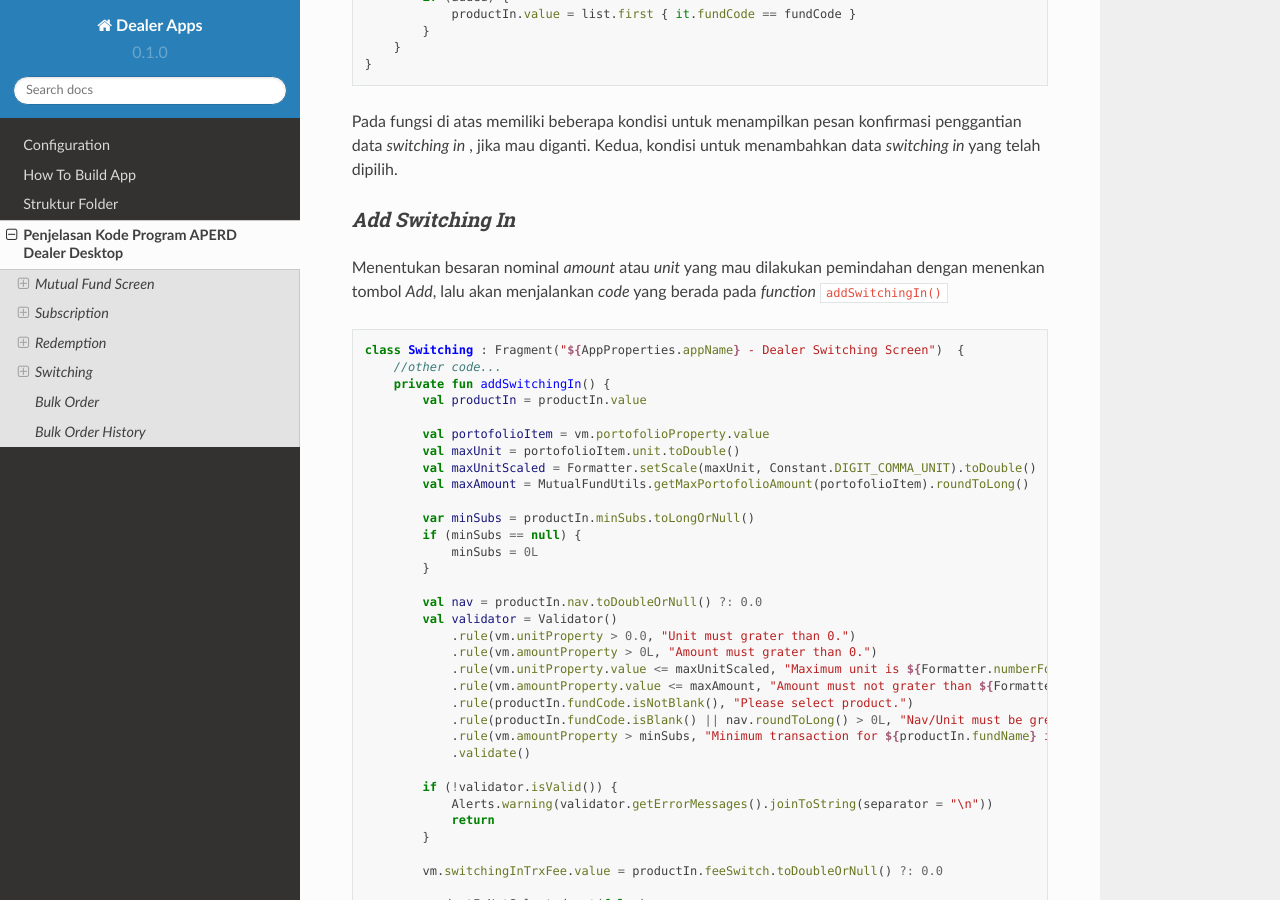
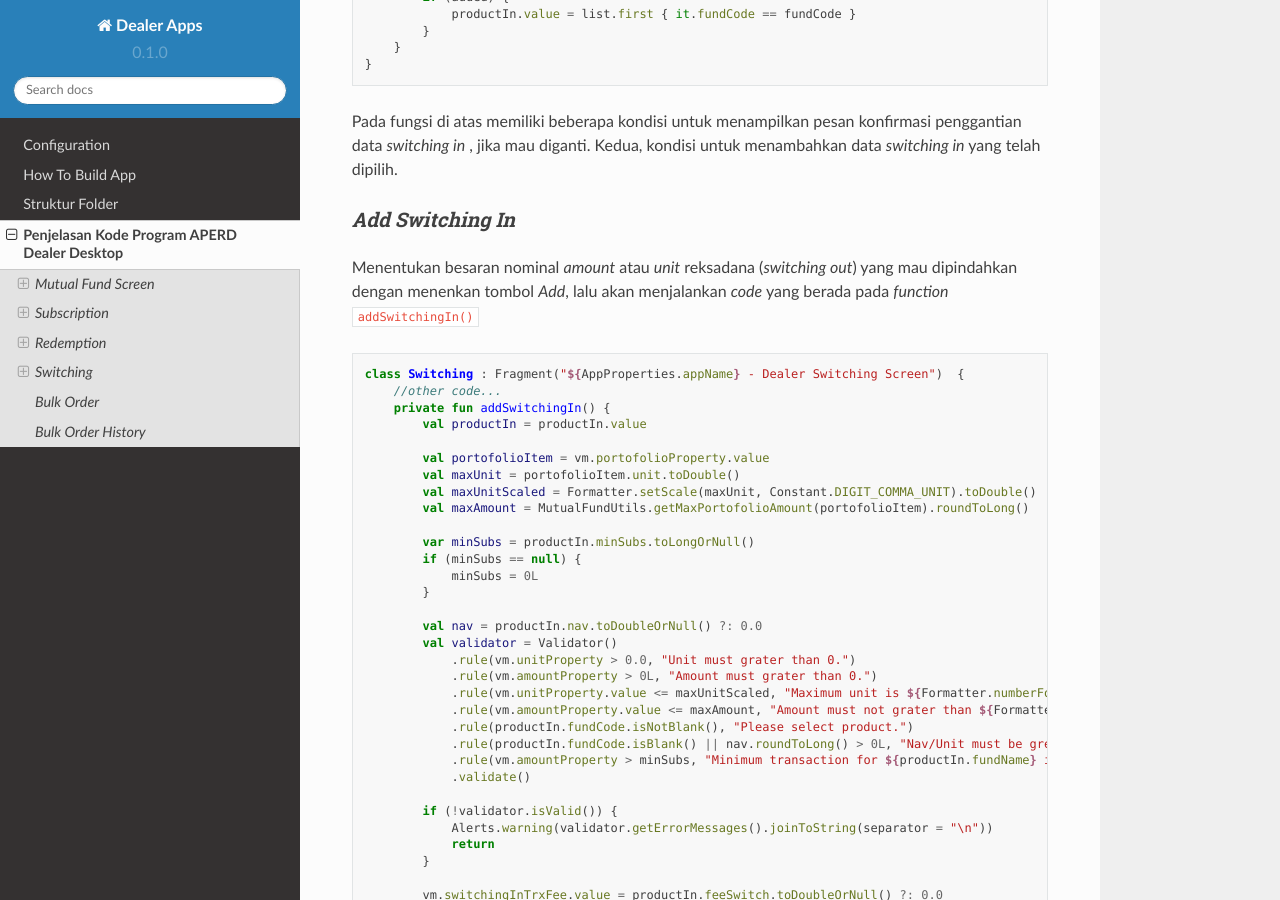
Before and after one commit to arvinrasheda/dealer-docs, a Sphinx documentation site: the page built from docs/source/prog-code-explan.rst, in a window 1280 px wide and 900 px high, scrolled down 19293 px. Built offline with Sphinx 7.4.7 and the Read the Docs theme 2.0.0, drawn with Linux system fonts in a browser that asks for light colours; pages that are not in the unit, such as notebooks, are missing from menus.

Commit message:
update: sentence for explanation of Add Switching In point

```diff
--- a/docs/source/prog-code-explan.rst
+++ b/docs/source/prog-code-explan.rst
@@ -1120,8 +1120,8 @@ Kedua, kondisi untuk menambahkan data *switching in* yang telah dipilih.
 *Add Switching In*
 ~~~~~~~
 
-Menentukan besaran nominal *amount* atau *unit* yang mau dilakukan pemindahan dengan menenkan tombol *Add*, lalu
-akan menjalankan *code* yang berada pada *function* ``addSwitchingIn()``
+Menentukan besaran nominal *amount* atau *unit* reksadana (*switching out*) yang mau dipindahkan dengan
+menenkan tombol *Add*, lalu akan menjalankan *code* yang berada pada *function* ``addSwitchingIn()``
 
 .. code-block:: kotlin
 
```
